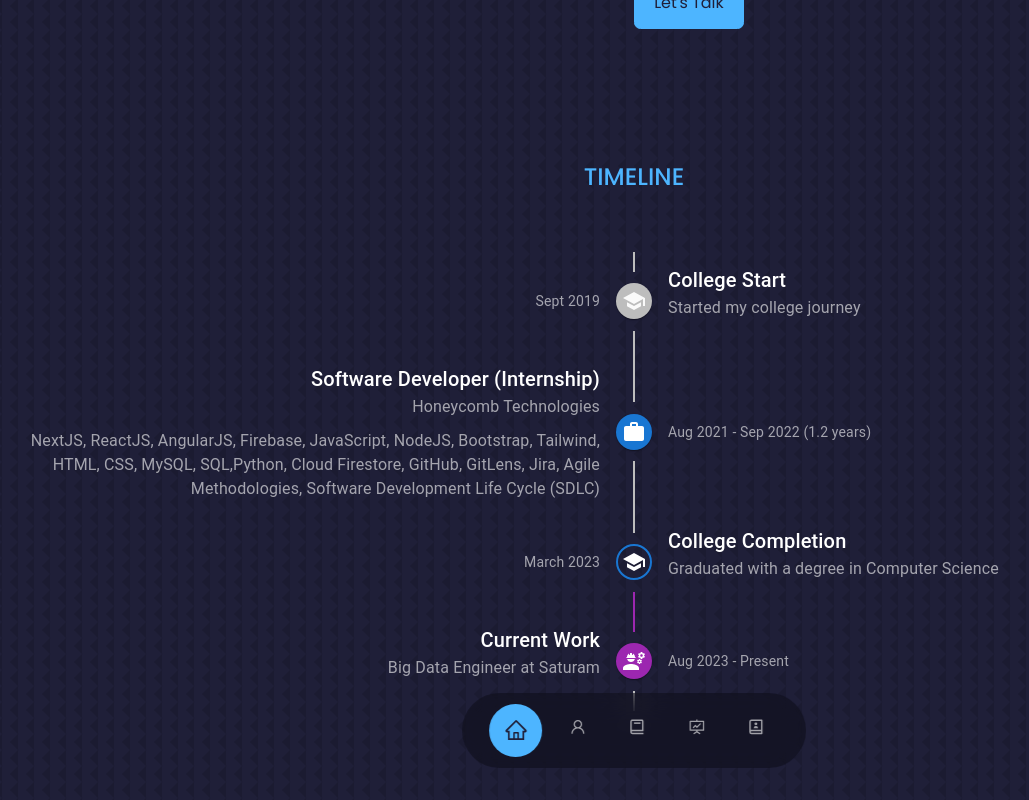
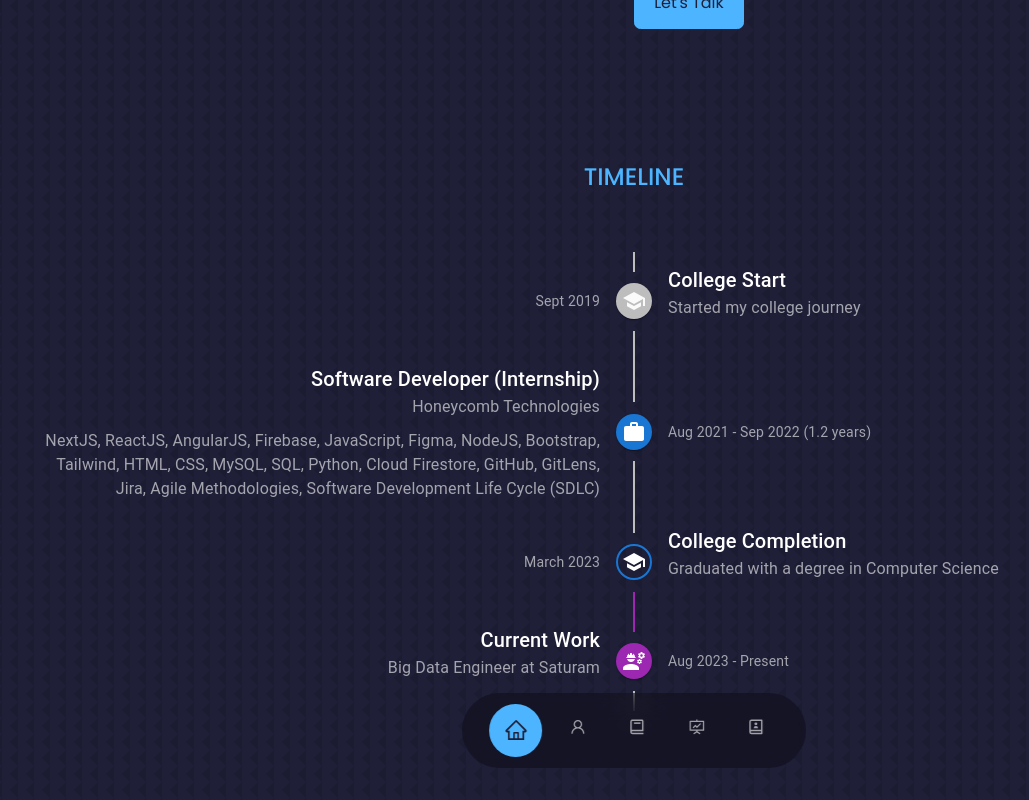
Before and after one commit to Vinothjv10/React-1, a React (Create React App) app: page / in a window 1280 px wide. Both pictures are taken after a click on the element 640 px from the left and 2082 px from the top of the page. Shown: the part 1682-2482 px from the top of the page, without its empty margins (6-1035 px from the left). Built offline with nearby package versions, Linux system fonts and the light colour scheme.

Commit message:
skills added

```diff
--- a/src/components/timeline/timeline.jsx
+++ b/src/components/timeline/timeline.jsx
@@ -96,8 +96,8 @@ export default function CustomizedTimeline() {
               <Typography color="rgba(255, 255, 255, 0.6)">
                 <p className='space'>
                  NextJS,
-                 ReactJS, AngularJS, Firebase, JavaScript,  NodeJS, Bootstrap, Tailwind, HTML, CSS,
-                 MySQL, SQL,Python, Cloud Firestore,
+                 ReactJS, AngularJS, Firebase, JavaScript, Figma, NodeJS, Bootstrap, Tailwind, HTML, CSS,
+                 MySQL, SQL, Python, Cloud Firestore,
                  GitHub, GitLens, Jira,
                  Agile Methodologies, Software Development Life Cycle (SDLC)
                 </p>
@@ -170,7 +170,7 @@ export default function CustomizedTimeline() {
             {activeItem === 'current' && (
               <Typography color="rgba(255, 255, 255, 0.6)">
                 <p className='space'>
-                  SQL (MySQL, PostgreSQL, MSSQL), Azure, ADF, Synapse, Microsoft-Fabric, ETL, Airflow, Python, Version control
+                  SQL (MySQL, PostgreSQL, MSSQL), Azure, ADF, Synapse, PowerBI, Microsoft-Fabric, ETL, Airflow, Python, Version control
                 </p>
               </Typography>
             )}
```
